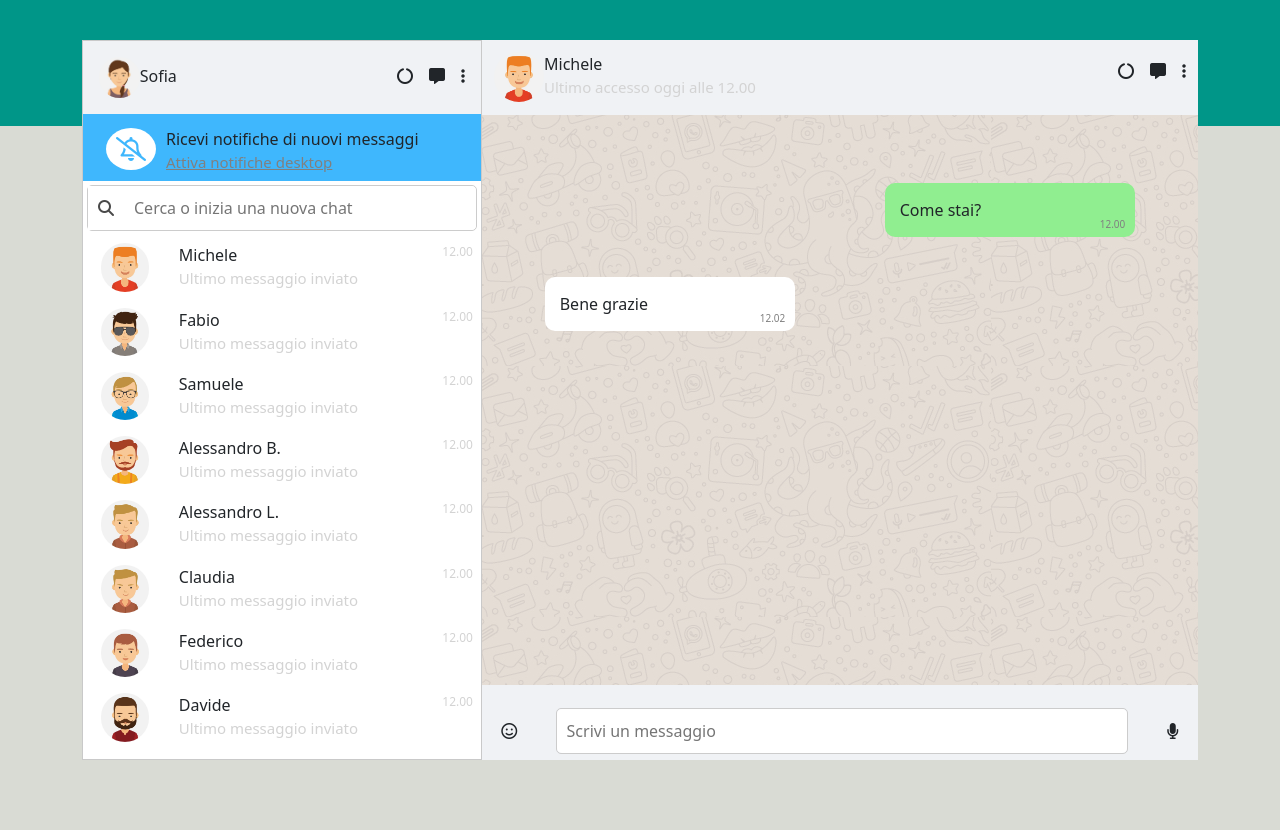
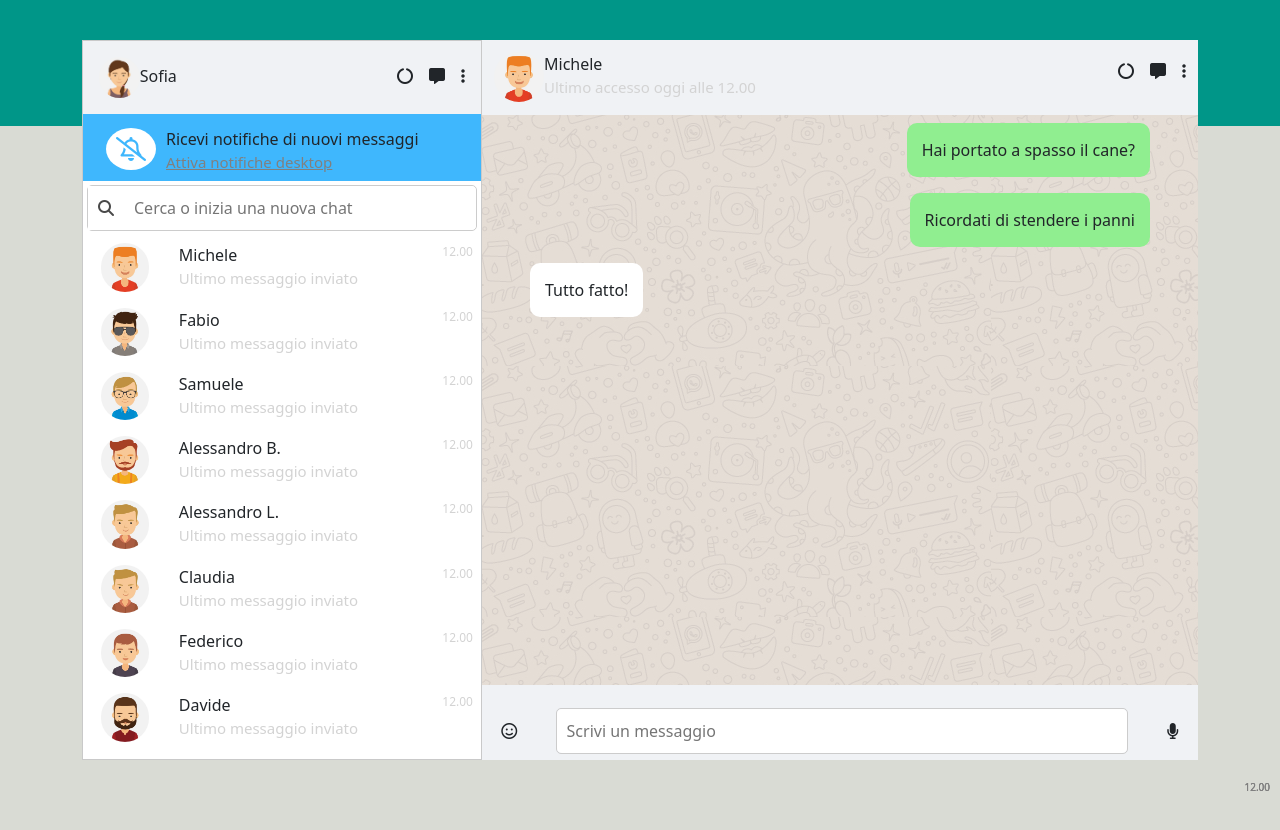
Before and after one commit to andreathepa/vue-boolzapp, a plain HTML site: page index.html in a window 1280 px wide. Drawn offline with nearby package versions, Linux system fonts and the light colour scheme.

Commit message:
Milestone 2 done

```diff
--- a/css/style.css
+++ b/css/style.css
@@ -228,30 +228,25 @@ body{
 
 /* middle main content */
 
-.message-container{
-    width: 35%;
-    position: relative;
-}
 
 .inviato, .ricevuto{
     padding: 15px;
     border-radius: 10px;
-    position: relative;
+    word-wrap: break-word;
+    word-break: break-all;
 
 
 }
 
 .inviato{
     background-color: lightgreen;
-    top: 20px;
-    left: 170px;
-
+    align-self: end;
 }
 
 .ricevuto{
     background-color: white;
-    top: 60px;
-    right: 170px;
+    align-self: flex-start;
+
 }
 
 .message_time{
--- a/index.html
+++ b/index.html
@@ -146,16 +146,12 @@
                         </div>
                     </div>
                 </div>
-                <!-- <div v-for="(message, index) in messages" class="middle-main d-flex justify-content-center align-items-start align-content-center"></div> -->
-                <div class="middle-main d-flex justify-content-center align-items-start align-content-center">
-                    <div class="message-container mt-5">
-                        <div class="inviato">
-                            <div class="message_text">Come stai?</div>
+
+                <div class="middle-main d-flex flex-column">
+                    <div v-for="(message, index) in contacts[active_avatar].messages" :class="contacts[active_avatar].messages[index].status === 'sent' ? 'inviato' : 'ricevuto'" class="message-container my-2 mx-5 d-flex">
+                        <div>
+                            <div class="message_text">{{ message.message }}</div>
                             <div class="message_time ">12.00</div>
-                        </div>
-                        <div class="ricevuto">
-                            <div class="message_text">Bene grazie</div>
-                            <div class="message_time">12.02</div>
                         </div>
                     </div>
                 </div>
```
